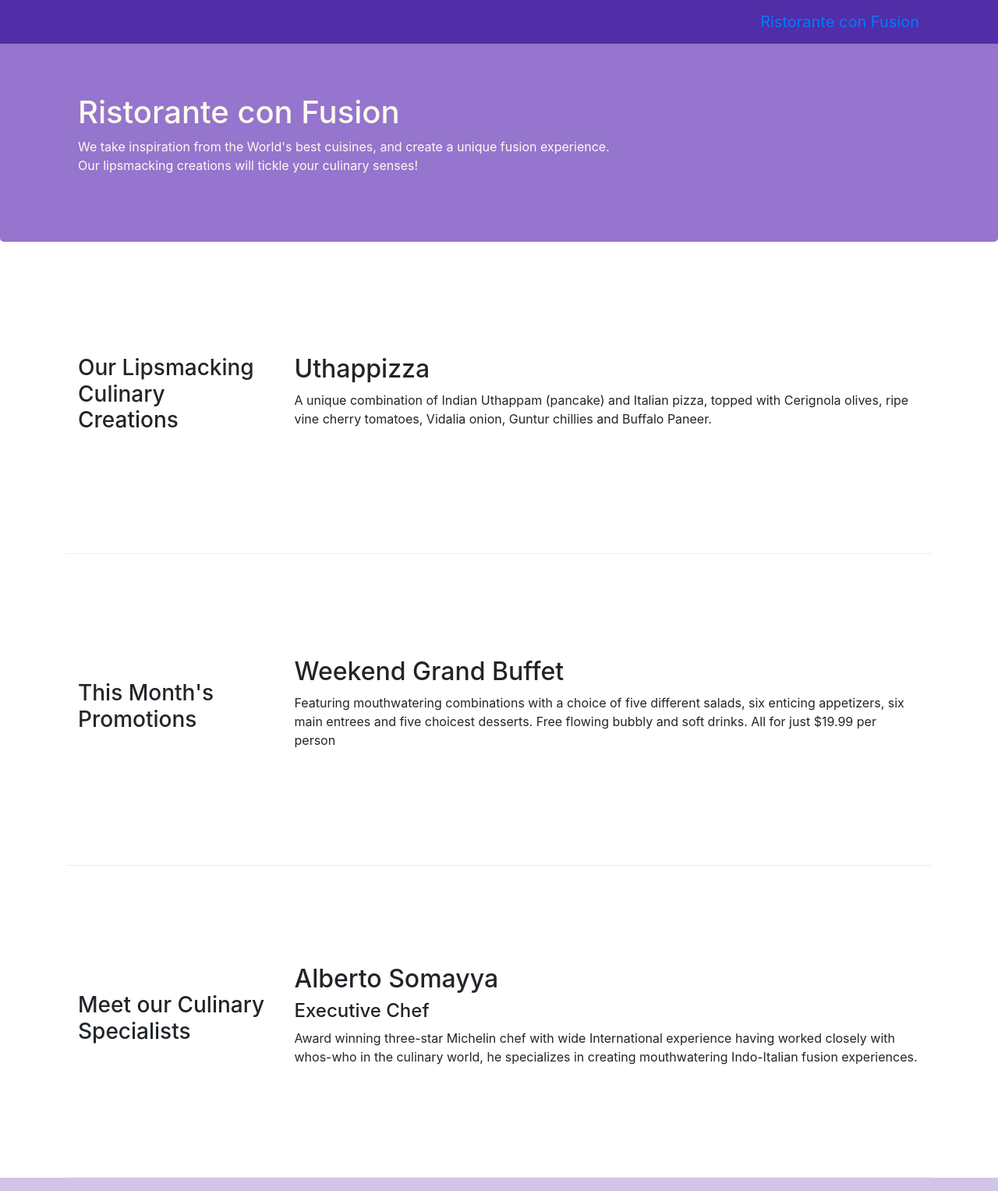
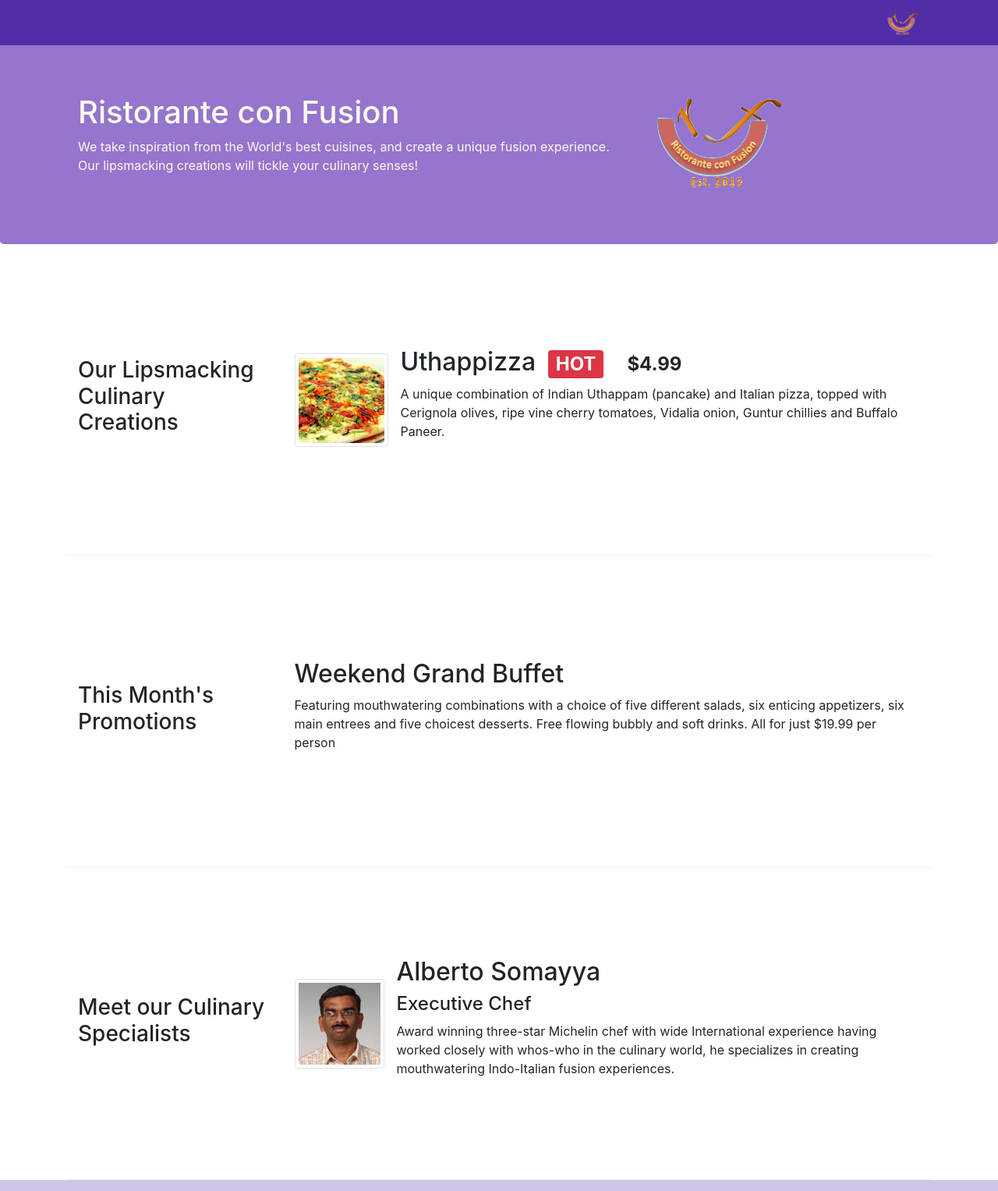
Before and after one commit to Manojmanthan/conFusion, a website: page index.html in a window 1280 px wide. Shown: the top 1527 px of the page at 78% size. Drawn offline with nearby package versions, Linux system fonts and the light colour scheme.

Commit message:
After adding alert badges

```diff
--- a/index.html
+++ b/index.html
@@ -22,7 +22,7 @@
       <button class="navbar-toggler" type="button" data-toggle="collapse" data-target="#Navbar">
         <span class="navbar-toggler-icon"></span>
       </button>
-        <a class="navbar-brand" href="#">Ristorante con Fusion</a>
+        <a class="navbar-brand" href="#"><img src="img/logo.png" height="30" width="41"></a>
       <div class="collapse navbar-collapse" id="Navbar">
       <ul class="navbar-nav">
         <li class="nav-item active"><a class="nav-link" href="#"><span class="fa fa-home fa-lg"></span> Home</a></li>
@@ -33,6 +33,7 @@
       </div>
     </div>
   </nav>
+
     <header class="jumbotron">
         <div class="container">
             <div class="row row_header">
@@ -40,7 +41,8 @@
                     <h1>Ristorante con Fusion</h1>
                     <p>We take inspiration from the World's best cuisines, and create a unique fusion experience. Our lipsmacking creations will tickle your culinary senses!</p>
                 </div>
-                <div class="col col-sm">
+                <div class="col col-sm align-self-center">
+                  <img src="img/logo.png" class="img-fluid">
                 </div>
             </div>
         </div>
@@ -52,11 +54,19 @@
                 <h3>Our Lipsmacking Culinary Creations</h3>
             </div>
             <div class="col-sm  col-md flex-first">
-                <h2>Uthappizza</h2>
-                <p>A unique combination of Indian Uthappam (pancake) and Italian pizza, topped with Cerignola olives, ripe vine cherry tomatoes, Vidalia onion, Guntur chillies and Buffalo Paneer.</p>
+              <div class="media">
+                 <img class="d-flex mr-3 img-thumbnail align-self-center"
+                      src="img/uthappizza.png" alt="Uthappizza">
+                 <div class="media-body">
+                     <h2 class="mt-0">Uthappizza<span class="badge badge-danger ml-3">HOT</span><span class="badge badge-pill badge-default ml-3">$4.99</span></h2>
+                     <p class="hidden-xs-down">A unique combination of Indian Uthappam (pancake) and
+                       Italian pizza, topped with Cerignola olives, ripe vine
+                       cherry tomatoes, Vidalia onion, Guntur chillies and
+                       Buffalo Paneer.</p>
+                 </div>
+             </div>
             </div>
         </div>
-
 
         <div class="row row-content align-items-center">
             <div class="col-sm-4 col-md-3">
@@ -73,9 +83,20 @@
                 <h3>Meet our Culinary Specialists</h3>
             </div>
             <div class="col-sm  col-md flex-first">
-                <h2>Alberto Somayya</h2>
-                <h4>Executive Chef</h4>
-                <p>Award winning three-star Michelin chef with wide International experience having worked closely with whos-who in the culinary world, he specializes in creating mouthwatering Indo-Italian fusion experiences. </p>
+              <div class="media">
+                   <img class="d-flex mr-3 img-thumbnail align-self-center"
+                        src="img/alberto.png" alt="Alberto Somayya">
+                   <div class="media-body">
+                       <h2 class="mt-0">Alberto Somayya</h2>
+                       <h4>Executive Chef</h4>
+                       <p class="hidden-xs-down">Award winning three-star Michelin chef with wide
+                        International experience having worked closely with
+                        whos-who in the culinary world, he specializes in
+                         creating mouthwatering Indo-Italian fusion experiences.
+                        </p>
+                   </div>
+               </div>
+
             </div>
         </div>
     </div>
```
Also changed, not shown: aboutus.html (+3 -2 lines), contactus.html (+3 -2 lines), img/alberto.png (added), img/buffet.png (added), img/logo.png (added), img/uthappizza.png (added), 1 other file.
